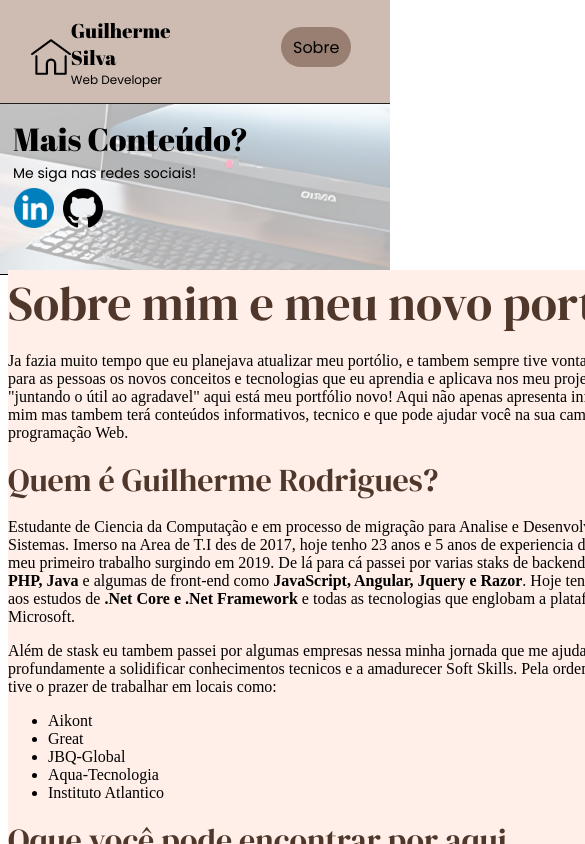
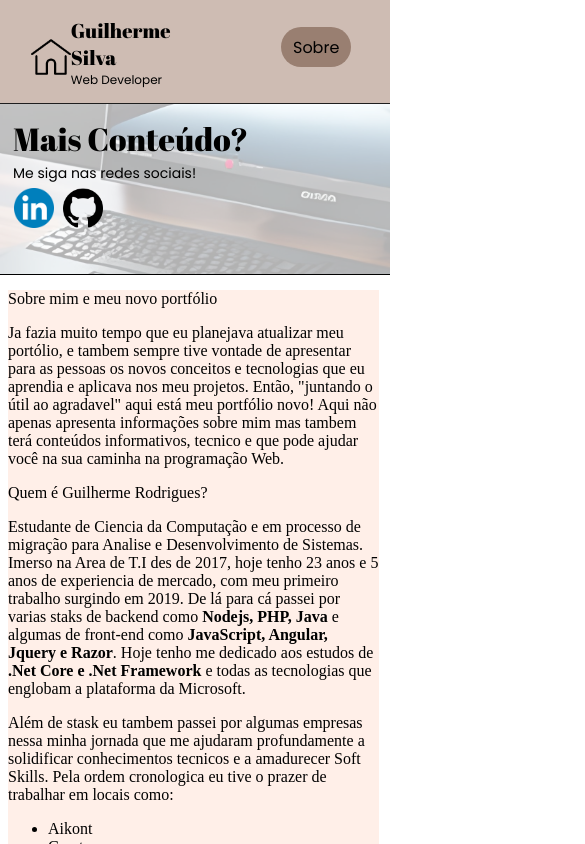
Before and after one commit to DevGuilhermeSv/Portfolio, an Angular app: page /article/1 in a window 390 px wide. Shown: the top 844 px of the page, 585 px wide, since content can reach past the window. Built offline with nearby package versions, Linux system fonts and the light colour scheme.

Commit message:
apply mobile design to articles

```diff
--- a/src/app/Components/Articles/article/article.component.css
+++ b/src/app/Components/Articles/article/article.component.css
@@ -1,8 +1,18 @@
 #article{
     background: #FFEFE8;
+    width: 95%;
+    height: auto;
+    margin-top: 20px;
+}
+img{
+    max-width: 90vw;
+}
+@media only screen and (min-width:600px){
+    #article{
         width: 100%;
         height: auto;
         width: 700px;
+        margin-top: 0px;
     }
     .title{
 
@@ -22,3 +32,4 @@ font-size: 32px;
     line-height: 44px;
     color: #50372B;
     }
+}
```
Lines whose indentation alone changed are shown as unchanged.
